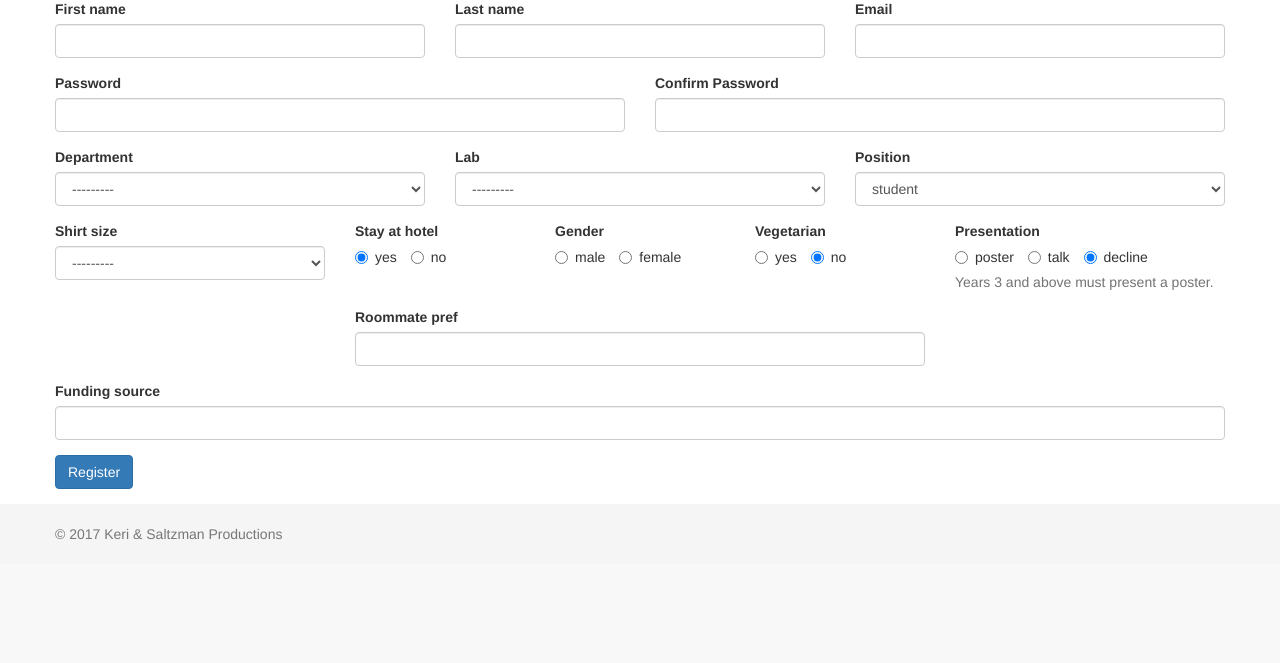
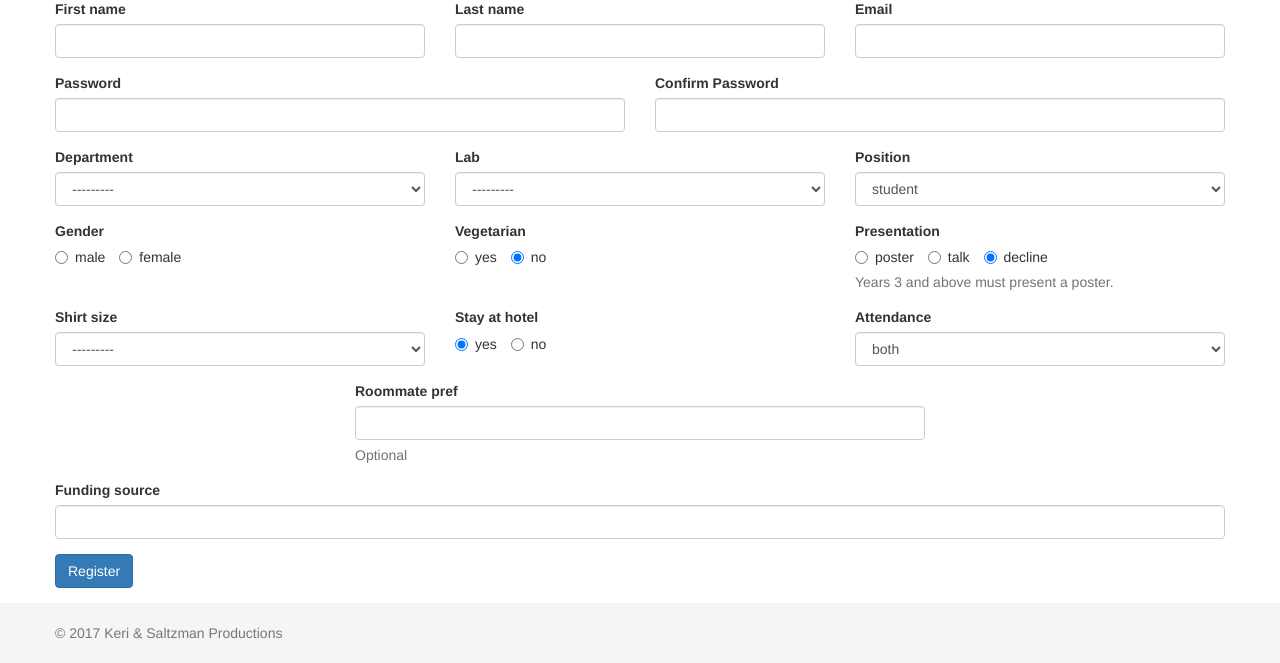
Before and after one commit to asalt/BCM, a Django app: page /signup in a window 1280 px wide. Shown: the part 298-961 px from the top of the page. Before the commit the page ends 838 px from the top, so only its background shows below. Run offline with Django 3.2, Linux system fonts and the light colour scheme; data that the repository does not hold is empty; some libraries are stand-ins or nearby versions.

Commit message:
small updates to layout

```diff
--- a/BMB_Registration/admin.py
+++ b/BMB_Registration/admin.py
@@ -238,7 +238,9 @@ class UserAdmin(MyAdmin):
     change_list_template = 'change_list_user.html'
     # change_list_template = 'change_list_ext.html'
 
-    list_display =  ('last_name', 'first_name', 'gender',
+    list_display =  ('last_name', 'first_name',
+                     'date_registered',
+                     'gender',
                      'department', 'lab', 'position', 'email',
                      'date_registered', 'shirt_size', 'presentation',
                      'funding_source', 'stay_at_hotel', 'share_room',
--- a/BMB_Registration/forms.py
+++ b/BMB_Registration/forms.py
@@ -44,6 +44,10 @@ class LoginForm(forms.Form):
                              HTML("""
                              <a href="/password_reset" style="color: #000000">
                              <input type="button" class="btn" value="Reset Password">
+                             </a>
+
+                             <a href="/signup">
+                             <input type="button" class="btn btn-success" value="Sign Up">
                              </a>
                              """)
 
@@ -142,12 +146,24 @@ class SignupForm(ModelForm):
             css_class='row'),
 
         Div(
-            Div('shirt_size', css_class='col-xs-3'),
-            Div(InlineRadios('stay_at_hotel'), css_class='col-xs-2'),
-            Div(InlineRadios('gender'), css_class='col-xs-2'),
-            Div(InlineRadios('vegetarian'), css_class='col-xs-2'),
-            Div(InlineRadios('presentation'), css_class='col-xs-3'),
+            Div(InlineRadios('gender'), css_class='col-xs-4'),
+            Div(InlineRadios('vegetarian'), css_class='col-xs-4'),
+            Div(InlineRadios('presentation'), css_class='col-xs-4'),
             css_class='row'),
+
+        Div(
+            Div('shirt_size', css_class='col-xs-4'),
+            Div(InlineRadios('stay_at_hotel'), css_class='col-xs-4'),
+            Div('attendance', css_class='col-xs-4'),
+            css_class='row'),
+
+        # Div(
+        #     Div('shirt_size', css_class='col-xs-3'),
+        #     Div(InlineRadios('stay_at_hotel'), css_class='col-xs-2'),
+        #     Div(InlineRadios('gender'), css_class='col-xs-2'),
+        #     Div(InlineRadios('vegetarian'), css_class='col-xs-2'),
+        #     Div(InlineRadios('presentation'), css_class='col-xs-3'),
+        #     css_class='row'),
 
         Div(
             Div(Field('roommate_pref'), css_class='col-xs-6 col-xs-offset-3'),
@@ -179,6 +195,7 @@ class SignupForm(ModelForm):
                   'vegetarian',
                   'roommate_pref',
                   'funding_source',
+                  'attendance',
         )
 
         widgets = {
@@ -218,11 +235,15 @@ class UpdateForm(ModelForm):
             css_class='row'),
 
         Div(
-            Div('shirt_size', css_class='col-xs-3'),
-            Div(InlineRadios('stay_at_hotel'), css_class='col-xs-3'),
-            Div(InlineRadios('gender'), css_class='col-xs-3'),
-            Div(InlineRadios('vegetarian'), css_class='col-xs-3'),
-            Div(InlineRadios('presentation'), css_class='col-xs-3'),
+            Div(InlineRadios('gender'), css_class='col-xs-4'),
+            Div(InlineRadios('vegetarian'), css_class='col-xs-4'),
+            Div(InlineRadios('presentation'), css_class='col-xs-4'),
+            css_class='row'),
+
+        Div(
+            Div('shirt_size', css_class='col-xs-4'),
+            Div(InlineRadios('stay_at_hotel'), css_class='col-xs-4'),
+            Div('attendance', css_class='col-xs-4'),
             css_class='row'),
 
         Div(
@@ -244,13 +265,13 @@ class UpdateForm(ModelForm):
                   'lab',
                   'department',
                   'position',
-                  'email',
                   'shirt_size',
                   'stay_at_hotel',
                   'presentation',
                   'vegetarian',
                   'roommate_pref',
                   'funding_source',
+                  'attendance',
         )
 
 
--- a/BMB_Registration/models.py
+++ b/BMB_Registration/models.py
@@ -23,6 +23,9 @@ PRESENTATION = (('poster', 'poster'), ('talk', 'talk'),
 POSITION     = (('student', 'student'), ('postdoc', 'postdoc'),
                 ('faculty', 'faculty'), ('staff', 'staff'))
 
+ATTENDANCE   = (('both', 'both'), ('thursday', 'thursday'),
+                ('friday', 'friday')
+)
 
 class PI(models.Model):
     first_name = models.CharField(max_length=30)
@@ -58,11 +61,12 @@ class User(models.Model):
     funding_source  = models.CharField(max_length=10)
     stay_at_hotel   = models.CharField(choices=BOOL, default='yes', max_length=3)
     share_room      = models.CharField(choices=BOOL, default='yes', max_length=3)
-    roommate_pref   = models.CharField(max_length=100, blank=True)
+    roommate_pref   = models.CharField(max_length=100, blank=True, help_text='Optional')
     vegetarian      = models.CharField(choices=BOOL, default='no', max_length=3)
     rank_posters    = models.CharField(blank=True, null=True, max_length=30)
     detailed_posters =  models.CharField(blank=True, null=True, max_length=30)
     last_login      = models.DateTimeField(blank=True, null=True)
+    attendance      = models.CharField(choices=ATTENDANCE, default='both', max_length=20)
 
 
     list_display =  ('last_name', 'first_name', 'gender',
--- a/BMB_Registration/templates/base.html
+++ b/BMB_Registration/templates/base.html
@@ -49,7 +49,7 @@
             <span class="icon-bar"></span>
             <span class="icon-bar"></span>
           </button>
-          <a class="navbar-brand" href="#">Retreat Registration</a>
+          <a class="navbar-brand" href="/">Retreat Registration</a>
         </div>
         <div id="navbar" class="navbar-collapse collapse">
           <ul class="nav navbar-nav">
--- a/uwsgi_testing.ini
+++ b/uwsgi_testing.ini
@@ -6,7 +6,8 @@ http_sock = 8000
 chdir = /mnt/e/projects/BCM
 
 # http-socket = :8000
-http-socket = :%(http_sock)
+http-socket = /tmp/bcmsite.sock
+# http-socket = :%(http_sock)
 protocol = uwsgi
 socket = /tmp/bcmsite.sock
 
```
Also changed, not shown: BMB_Registration/migrations/0007_user_attendance.py (added), 1 other file.
